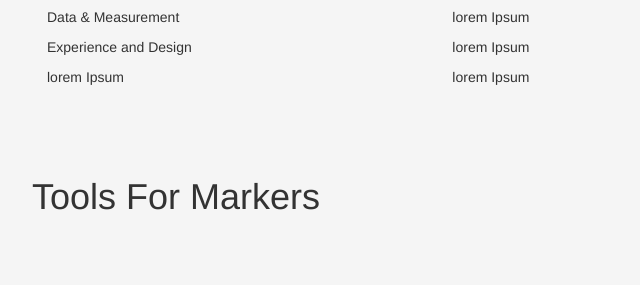
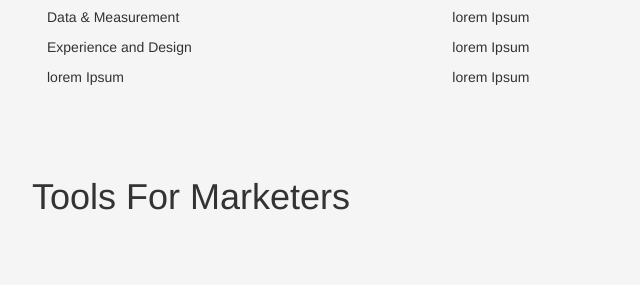
Before and after one commit to ProgramJustin/Think, a plain HTML site: page index.html in a window 1280 px wide. Shown: the part 936-1221 px from the top of the page, 0-640 px from the left. Drawn offline with Linux system fonts and the light colour scheme.

Commit message:
fixed typo

```diff
--- a/index.html
+++ b/index.html
@@ -138,7 +138,7 @@
 
             <!-- Row Break -->
 
-      <h1>Tools For Markers</h1>
+      <h1>Tools For Marketers</h1>
 
               <!-- Tools Row -->
 
```
